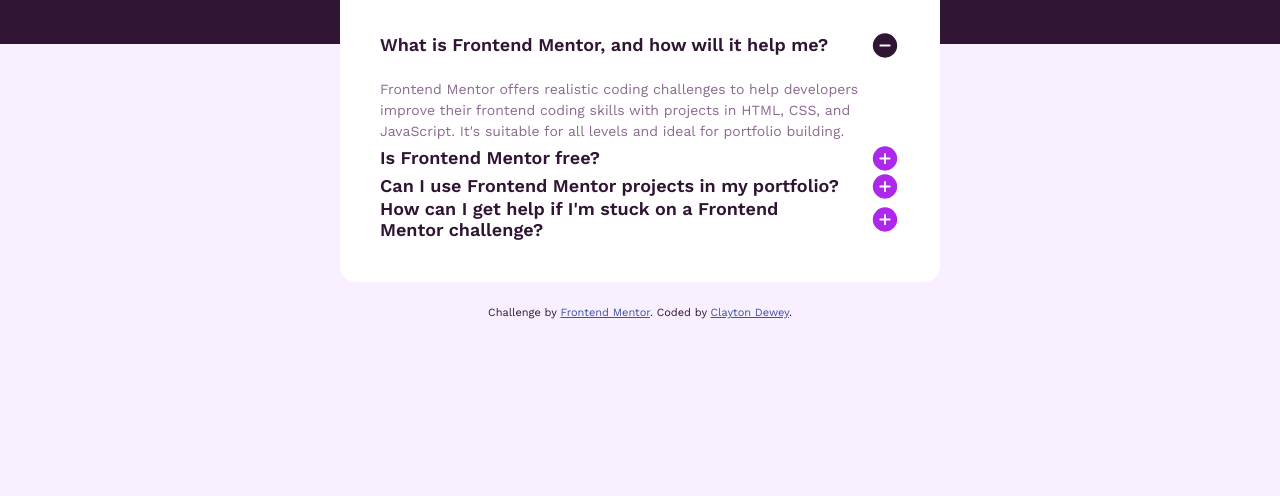
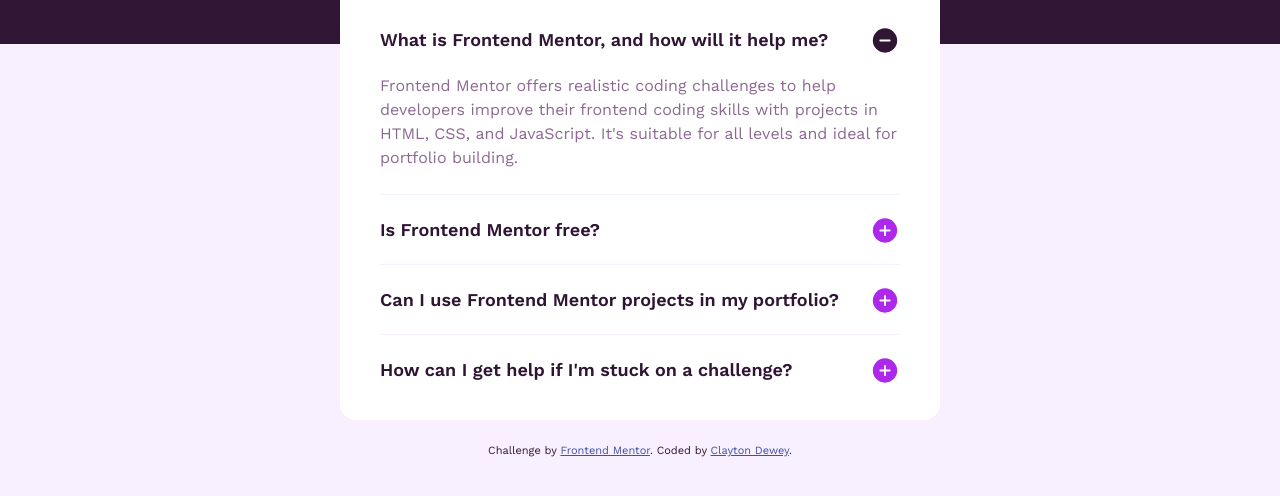
Before and after one commit to ClaytonDewey/fem-accordion, a website: page index.html in a window 1280 px wide. Shown: the part 276-772 px from the top of the page. Drawn offline with nearby package versions, Linux system fonts and the light colour scheme.

Commit message:
Keep refining styles

```diff
--- a/app/scss/components/accordion.scss
+++ b/app/scss/components/accordion.scss
@@ -1,6 +1,25 @@
 @use '../util/' as *;
 
 .accordion {
+  &__item {
+    &:not(:first-child) {
+      padding-top: rem(20);
+    }
+    &:not(:last-child) {
+      padding-bottom: rem(20);
+      border-bottom: 1px solid var(--light-pink);
+    }
+
+    @include breakpoint(small) {
+      &:not(:first-child) {
+        padding-top: rem(24);
+      }
+      &:not(:last-child) {
+        padding-bottom: rem(24);
+      }
+    }
+  }
+
   &__trigger {
     margin: 0;
     padding: 0;
@@ -17,6 +36,7 @@
     border: none;
     cursor: pointer;
     position: relative;
+    transition: all 0.25s ease-in-out;
 
     &::after {
       content: '';
@@ -42,6 +62,10 @@
     @include breakpoint(small) {
       font-size: rem(18);
     }
+
+    &:hover {
+      color: var(--faq-hover);
+    }
   }
 
   &__panel {
@@ -50,5 +74,9 @@
     line-height: 150%;
     font-weight: 400;
     color: var(--faq-text);
+
+    @include breakpoint(small) {
+      font-size: rem(16);
+    }
   }
 }
--- a/app/scss/components/header.scss
+++ b/app/scss/components/header.scss
@@ -4,6 +4,7 @@
   display: flex;
   align-items: center;
   margin-bottom: rem(24);
+  align-self: stretch;
 
   img {
     height: rem(24);
--- a/app/scss/globals/colors.scss
+++ b/app/scss/globals/colors.scss
@@ -3,8 +3,10 @@
   --light-pink: hsl(275, 100%, 97%);
   --pale-purple: hsl(292, 16%, 49%);
   --dark-purple: hsl(292, 42%, 14%);
+  --pink: hsl(281, 83%, 54%);
   --background: var(--light-pink);
   --border: var(--light-pink);
   --text: var(--dark-purple);
   --faq-text: var(--pale-purple);
+  --faq-hover: var(--pink);
 }
--- a/app/scss/globals/layout.scss
+++ b/app/scss/globals/layout.scss
@@ -4,11 +4,12 @@
   margin: rem(142) rem(24) rem(24);
   padding: rem(24);
   max-width: rem(600);
-  border-radius: rem(16);
+  border-radius: rem(8);
   background-color: var(--white);
 
   @include breakpoint(small) {
     padding: rem(40);
     margin: rem(167) auto rem(24);
+    border-radius: rem(16);
   }
 }
--- a/app/scss/globals/typography.scss
+++ b/app/scss/globals/typography.scss
@@ -15,6 +15,5 @@
     margin: 0;
     font-size: rem(56);
     font-weight: 700;
-    line-height: normal;
   }
 }
--- a/index.html
+++ b/index.html
@@ -38,51 +38,59 @@
 
     <div class="accordion" data-allow-toggle="true">
 
-      <h2>
+      <div class="accordion__item">
+
         <button id="accordion1id" class="accordion__trigger" aria-expanded="true" aria-controls="sect1">
           What is Frontend Mentor, and how will it help me?
           <span class="accordion__icon">
             <!-- <img src="./images/icon-minus.svg" alt=""> -->
           </span>
         </button>
-      </h2>
+
         <div id="sect1" role="region" aria-labelledby="accordion1id" class="accordion__panel">
           Frontend Mentor offers realistic coding challenges to help developers improve their
           frontend coding skills with projects in HTML, CSS, and JavaScript. It's suitable for
           all levels and ideal for portfolio building.
         </div>
+      </div>
 
-      <h2>
+      <div class="accordion__item">
+
         <button id="accordion2id" class="accordion__trigger" aria-expanded="false" aria-controls="sect2">
           Is Frontend Mentor free?
           <span class="accordion__icon"></span>
         </button>
-      </h2>
+
         <div id="sect2" hidden="hidden" role="region" aria-labelledby="accordion2id" class="accordion__panel">
           Yes, Frontend Mentor offers both free and premium coding challenges, with the free
           option providing access to a range of projects suitable for all skill levels.
         </div>
+      </div>
 
-      <h2>
+      <div class="accordion__item">
+
         <button id="accordion3id" class="accordion__trigger" aria-expanded="false" aria-controls="sect3">
           Can I use Frontend Mentor projects in my portfolio?
           <span class="accordion__icon"></span>
         </button>
-      </h2>
+
         <div id="sect3" hidden="hidden" role="region" aria-labelledby="accordion3id" class="accordion__panel">
           Yes, you can use projects completed on Frontend Mentor in your portfolio. It's an excellent
           way to showcase your skills to potential employers!
         </div>
+      </div>
 
-      <h2>
+      <div class="accordion__item">
+
         <button id="accordion4id" class="accordion__trigger" aria-expanded="false" aria-controls="sect4">
-          How can I get help if I'm stuck on a Frontend Mentor challenge?
+          How can I get help if I'm stuck on a challenge?
           <span class="accordion__icon"></span>
         </button>
-      </h2>
+
         <div id="sect4" hidden="hidden" role="region" aria-labelledby="accordion4id" class="accordion__panel">
           The best place to get help is inside Frontend Mentor's Discord community. There's a help
           channel where you can ask questions and seek support from other community members.
+        </div>
       </div>
     </div>
   </main>
```
Also changed, not shown: dist/style.css, 1 other file. Lines whose indentation alone changed are shown as unchanged.
